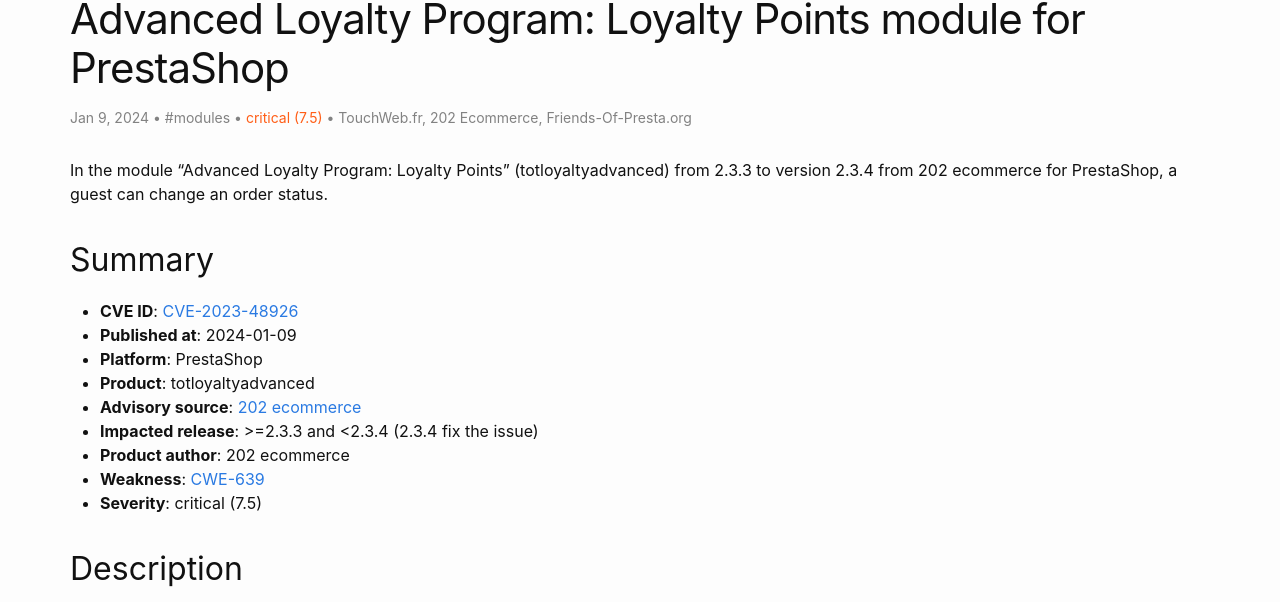
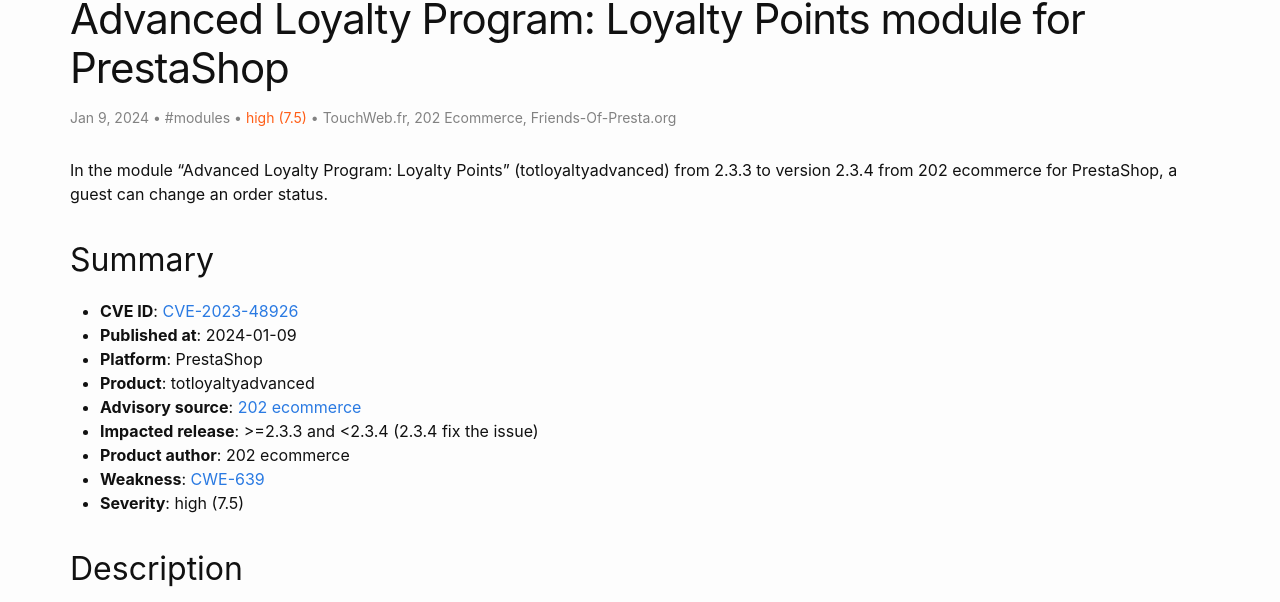
Before and after one commit to friends-of-presta/security-advisories, a Jekyll site: the page built from _posts/2024-01-09-totloyaltyadvanced.md, in a window 1280 px wide and 900 px high, scrolled down 362 px. Shown: the part 151-753 px from the top of the window. Built offline with Jekyll 4.4.1, drawn with Linux system fonts in a browser that asks for light colours.

Commit message:
Update 2024-01-09-totloyaltyadvanced.md

```diff
--- a/_posts/2024-01-09-totloyaltyadvanced.md
+++ b/_posts/2024-01-09-totloyaltyadvanced.md
@@ -7,7 +7,7 @@ author:
 - 202 Ecommerce
 - Friends-Of-Presta.org
 meta: "CVE,PrestaShop,totloyaltyadvanced"
-severity: "critical (7.5)"
+severity: "high (7.5)"
 ---
 
 In the module "Advanced Loyalty Program: Loyalty Points" (totloyaltyadvanced) from 2.3.3 to version 2.3.4 from 202 ecommerce for PrestaShop, a guest can change an order status.
@@ -22,7 +22,7 @@ In the module "Advanced Loyalty Program: Loyalty Points" (totloyaltyadvanced) fr
 * **Impacted release**: >=2.3.3 and <2.3.4 (2.3.4 fix the issue)
 * **Product author**: 202 ecommerce
 * **Weakness**: [CWE-639](https://cwe.mitre.org/data/definitions/639.html)
-* **Severity**: critical (7.5)
+* **Severity**: high (7.5)
 
 ## Description
 
```
